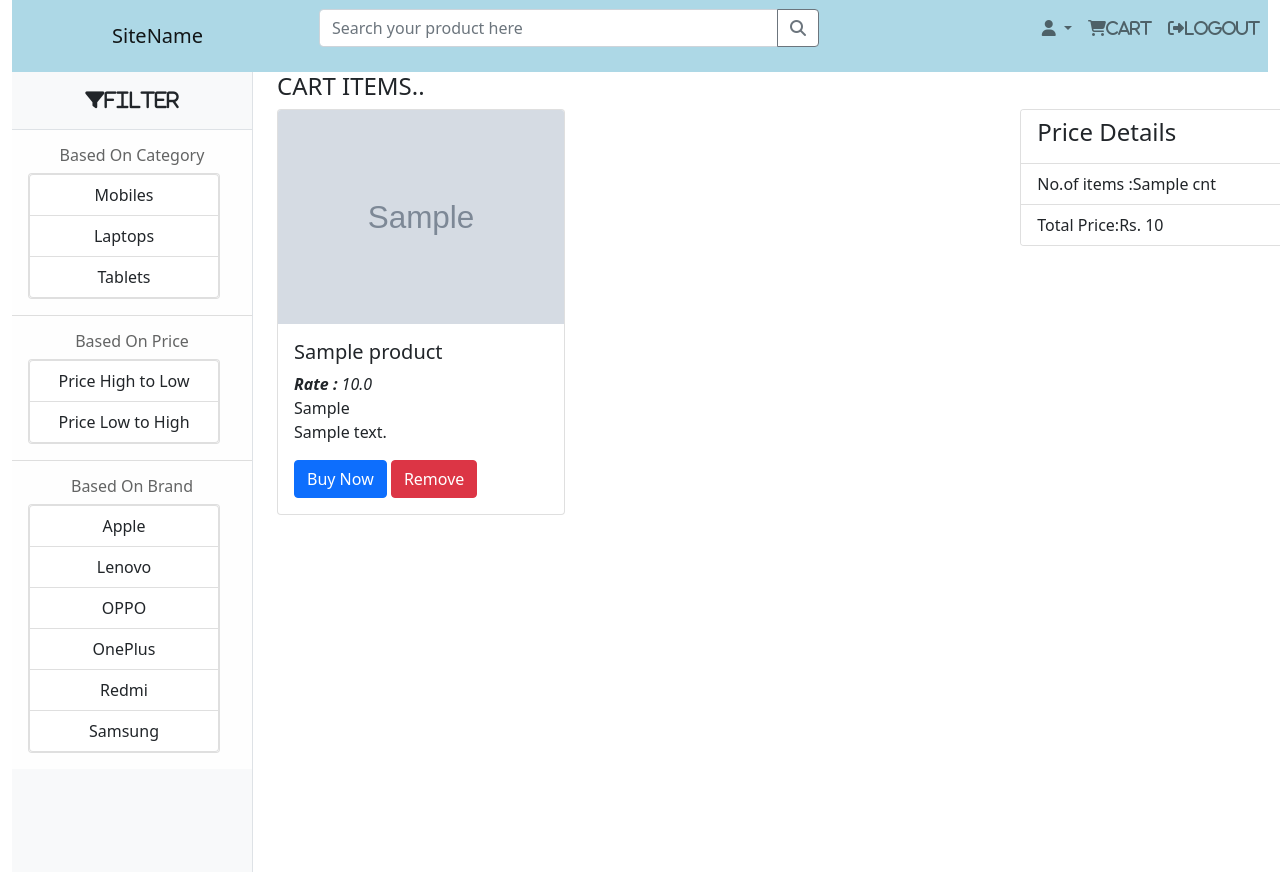
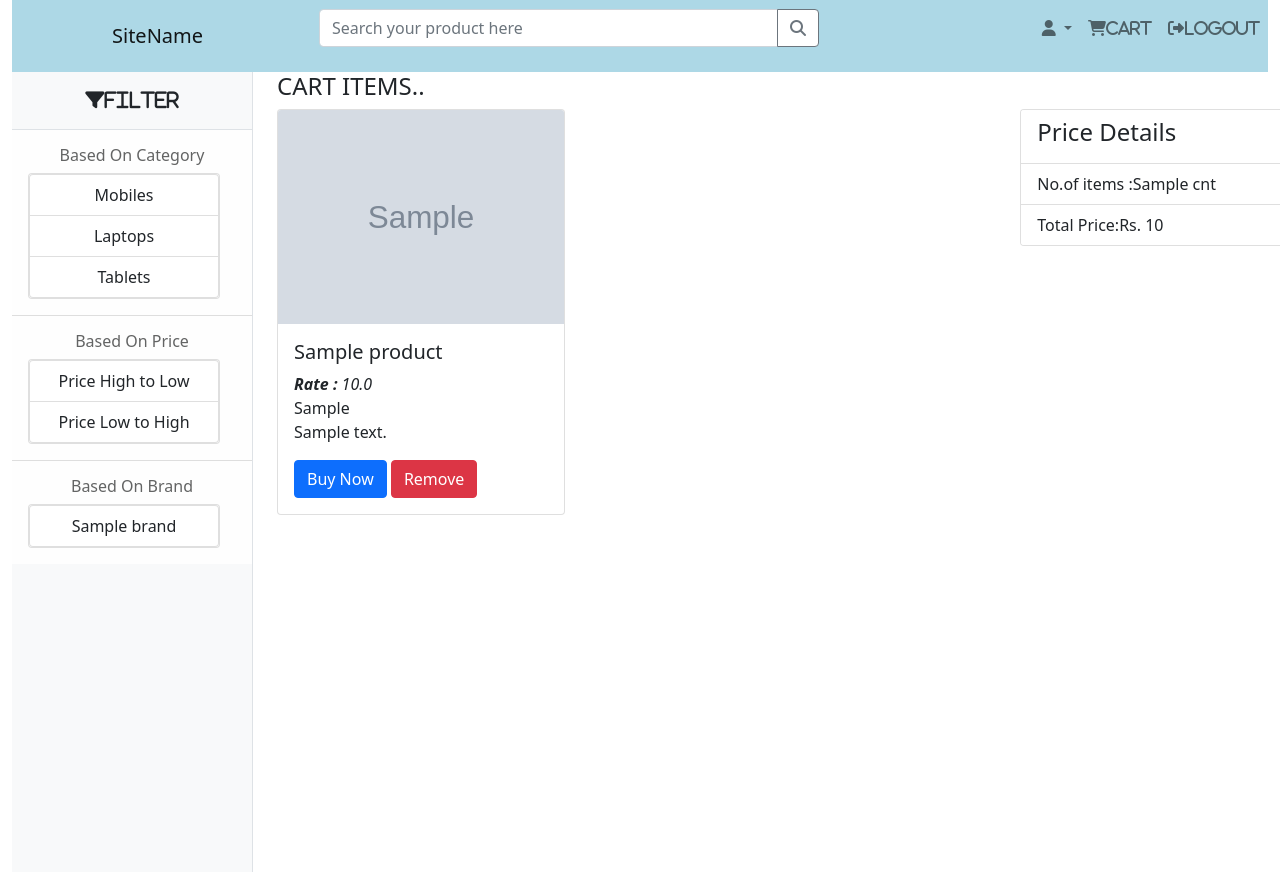
Before and after one commit to VrindhaAravind/ElectronicStore, a Django app: template electronicstore/customer/templates/cart.html in a window 1280 px wide. Run offline with Django 3.2, Linux system fonts and the light colour scheme; tables that the repository leaves empty hold one stand-in row (values such as "Sample post"); the template is opened without the code that fills it: values that come from a table or form of the project are taken from there, most other values are stand-ins (such as "Sample title", 1, 10 or a date in 2020); grey boxes marked "Sample" are stand-in pictures; parts of the project's set-up code (start-up, migrations or seed data) failed here and were passed over; some libraries are stand-ins or nearby versions.

Commit message:
brandfilter updated

```diff
--- a/electronicstore/customer/templates/cust_base.html
+++ b/electronicstore/customer/templates/cust_base.html
@@ -83,12 +83,9 @@
                         <li class="list-group-item list-group-item-action list-group-item-light p-3">
                             <h6>Based On Brand</h6>
                             <div class="card" style="width: 12rem;">
-                                <a class="list-group-item" href="{% url 'apple'%}">Apple</a>
-                                <a class="list-group-item" href="{% url 'lenovo'%}">Lenovo</a>
-                                <a class="list-group-item" href="{% url 'oppo'%}">OPPO</a>
-                                <a class="list-group-item" href="{% url 'oneplus'%}">OnePlus</a>
-                                <a class="list-group-item" href="{% url 'redmi'%}">Redmi</a>
-                                <a class="list-group-item" href="{% url 'samsung'%}">Samsung</a>
+                                {%for brand in brands %}
+                                <a class="list-group-item" href="{%url 'brandfilter' brand.id %}">{{brand.brand_name}}</a>
+                                {%endfor%}
                             </div>
                         </li>
                     </ul>
```
